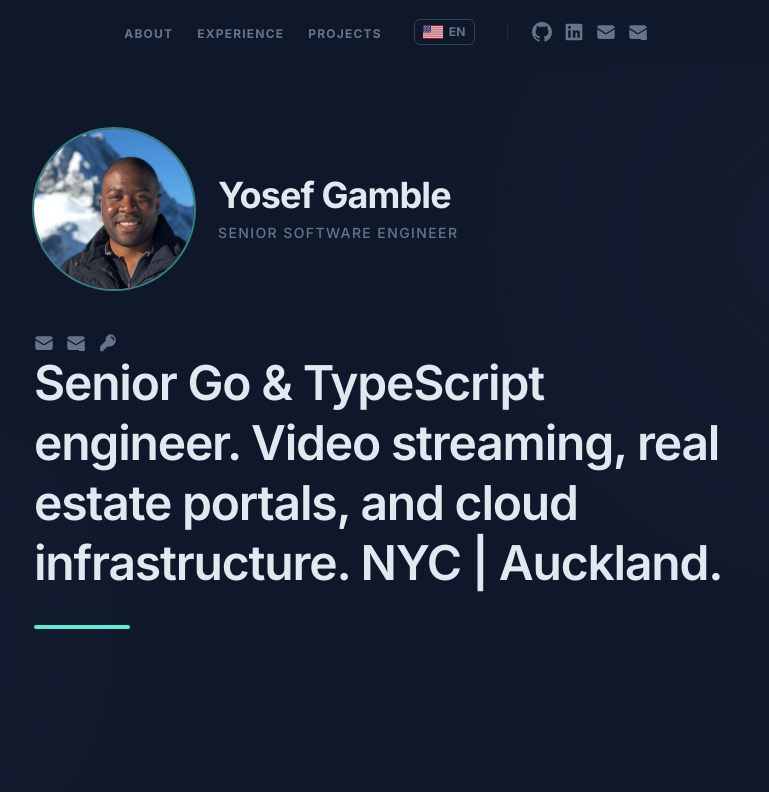
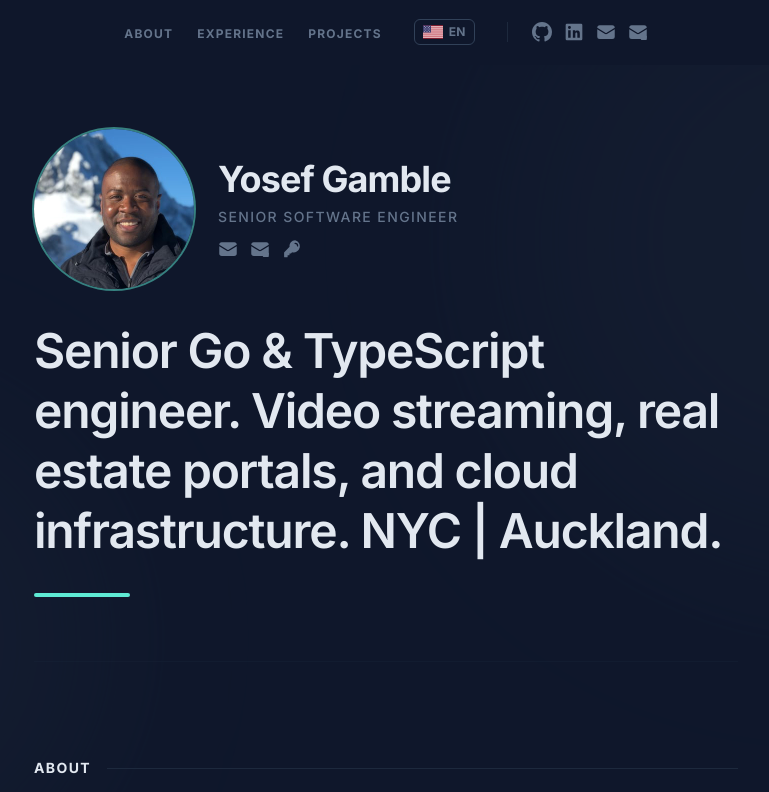
Before and after one commit to yegamble/portfolio, a Next.js app: page / in a window 1280 px wide. Shown: the top 792 px of the page, without its empty margins (254-1023 px from the left). Built offline with nearby package versions, Linux system fonts and the light colour scheme.

Commit message:
fix: move hero contact icons inside sentinelRef div, directly below subtitle

```diff
--- a/src/components/ScrollHeader.tsx
+++ b/src/components/ScrollHeader.tsx
@@ -107,9 +107,9 @@ export default function ScrollHeader() {
             <p className="text-sm font-medium uppercase tracking-widest text-text-muted">
               <CipherText>{t('hero.title')}</CipherText>
             </p>
+            <HeroContactIcons className="mt-3" />
           </div>
         </div>
-        <HeroContactIcons className="mt-3" />
         <h1 className="mb-8 text-4xl font-semibold leading-tight tracking-tight text-text-primary sm:text-5xl">
           <CipherText block>{t('hero.tagline')}</CipherText>
         </h1>
```
